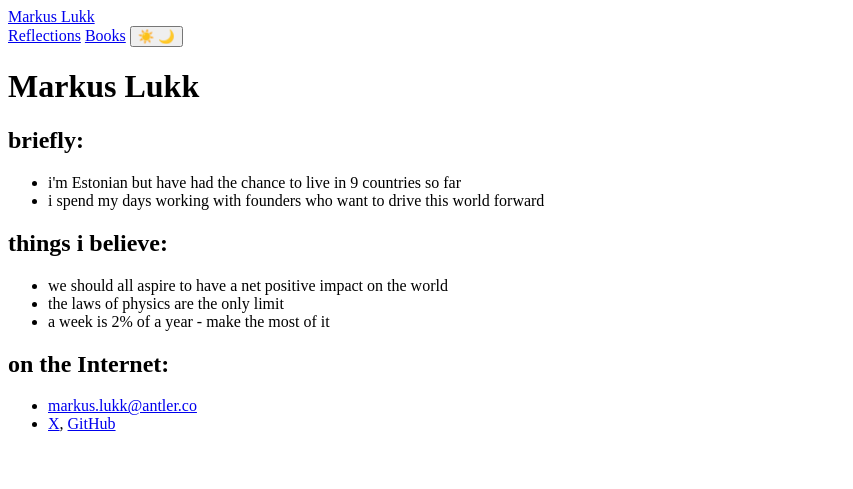
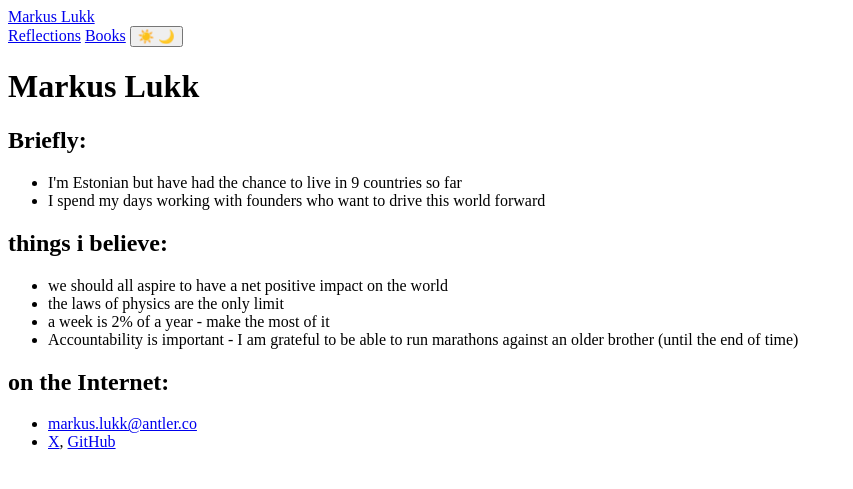
Before and after one commit to markuslukk/markuslukk.github.io, a Jekyll site: the page built from index.html, in a window 1280 px wide. Shown: the top 489 px of the page, without its empty margins (0-853 px from the left). Built offline with Jekyll 4.4.1, drawn with Linux system fonts in a browser that asks for light colours.

Commit message:
Update index.html

```diff
--- a/index.html
+++ b/index.html
@@ -18,10 +18,10 @@ title: Markus Lukk
   <h1 class="page-title">Markus Lukk</h1>
 
   <section class="content-section">
-    <h2>briefly:</h2>
+    <h2>Briefly:</h2>
     <ul class="bio-list">
-      <li>i'm Estonian but have had the chance to live in 9 countries so far</li>
-      <li>i spend my days working with founders who want to drive this world forward</li>
+      <li>I'm Estonian but have had the chance to live in 9 countries so far</li>
+      <li>I spend my days working with founders who want to drive this world forward</li>
     </ul>
   </section>
 
@@ -31,6 +31,7 @@ title: Markus Lukk
       <li>we should all aspire to have a net positive impact on the world</li>
       <li>the laws of physics are the only limit</li>
       <li>a week is 2% of a year - make the most of it</li>
+      <li>Accountability is important - I am grateful to be able to run marathons against an older brother (until the end of time)</li>
     </ul>
   </section>
 
```
